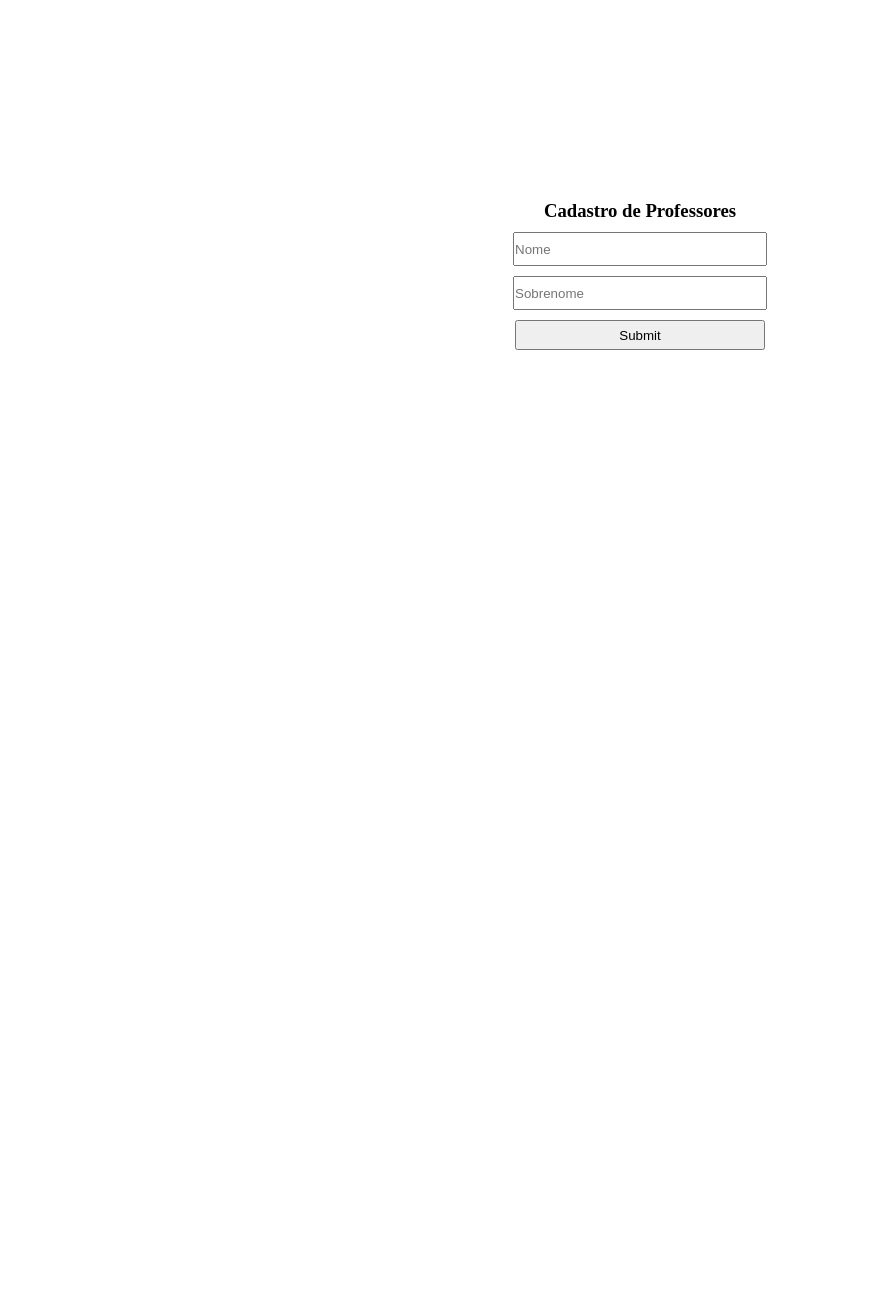
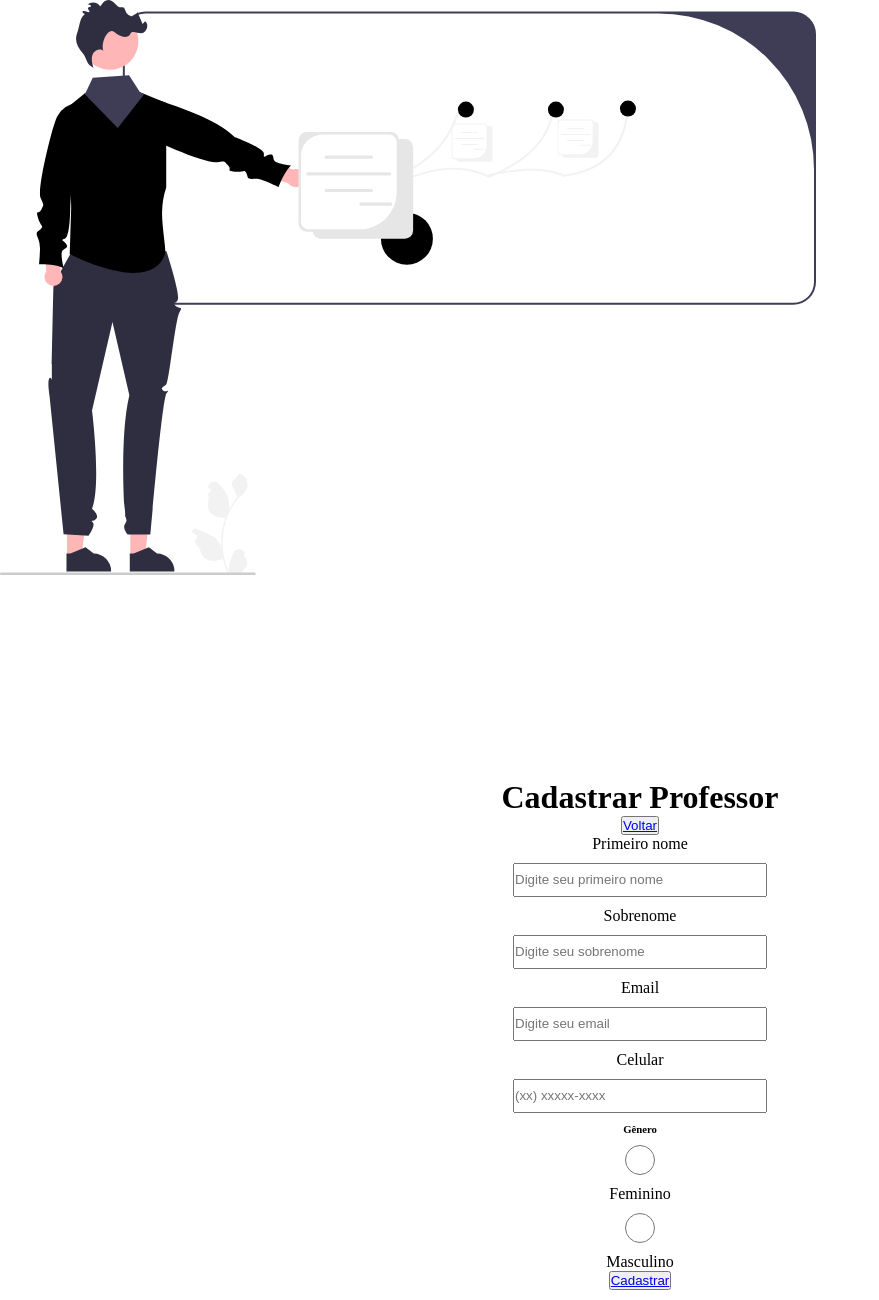
Before and after one commit to klausenjoao/gerenciadorEscolar, a plain HTML site: page Cadastros/cadastroProfessores.html in a window 1280 px wide. Shown: the whole page, without its empty margins (0-879 px from the left). Before the commit the page ends 800 px from the top, so only its background shows below. Drawn offline with Linux system fonts and the light colour scheme; files that its build step writes are made by us from their sources.

Commit message:
Commit Inputs professor

```diff
--- a/Cadastros/cadastroProfessores.html
+++ b/Cadastros/cadastroProfessores.html
@@ -15,17 +15,71 @@
     <link rel="stylesheet" href="style.css" />
 </head>
 
-<div id="Cadastro">
-</div>
-
 <body>
 
-    <form>
-        <h3>Cadastro de Professores</h3>
-        <input type="text" placeholder="Nome" id="name">
-        <input type="text" placeholder="Sobrenome" id="lastName">
-        <input type="submit" onclick="logar(); return false">
-    </form>
+    <div class="container2">
+        <div class="form-prof-image">
+           <img src="/Assets/undraw_professor_re_mj1s.svg">
+        </div>
+
+        <div class="form">
+            <form action="#">
+                <div class="form-header">
+                    <div class="title">
+                        <h1>Cadastrar Professor</h1>
+                    </div>
+                    <div class="login-button">
+                        <button><a href="/Index.html">Voltar</a></button>
+                    </div>
+                </div>
+
+                <div class="input-group">
+                    <div class="input-box">
+                        <label for="firstName">Primeiro nome</label>
+                        <input type="text" name="firstName" id="firstName" placeholder="Digite seu primeiro nome" required>
+                    </div>
+
+                    <div class="input-box">
+                        <label for="lastName">Sobrenome</label>
+                        <input type="text" name="lastName" id="lastName" placeholder="Digite seu sobrenome" required>
+                    </div>
+
+                    <div class="input-box">
+                        <label for="lastName">Email</label>
+                        <input type="email" name="email" id="email" placeholder="Digite seu email" required>
+                    </div>
+
+                    <div class="input-box">
+                        <label for="lastName">Celular</label>
+                        <input type="tel" name="number" id="number" placeholder="(xx) xxxxx-xxxx" required>
+                    </div>
+                </div>
+
+                <div class="gender-inputs">
+                    <div class="gender-title">
+                        <h6>Gênero</h6>
+                    </div>
+
+                    <div class="gender-group">
+                        <div class="gender-input">
+                            <input type="radio" id="female" name="gender">
+                            <label for="female">Feminino</label>
+                        </div>
+
+                        <div class="gender-input">
+                            <input type="radio" id="male" name="gender">
+                            <label for="male">Masculino</label>
+                        </div>
+                    </div>
+                </div>
+
+                <div class="continue-button">
+                    <button><a href="#">Cadastrar</a></button>
+                </div>
+            </form>
+        </div>
+
+   </div>
 
 </body>
 </html>
--- a/style.css
+++ b/style.css
@@ -10,7 +10,7 @@ body{
     height: 100%;
 }
 
-#container {
+#container1 {
   width: 100%;
   max-width: 588px;
   margin: 56px auto 0px;
```
Also changed, not shown: Index.html (+2 -2 lines).
